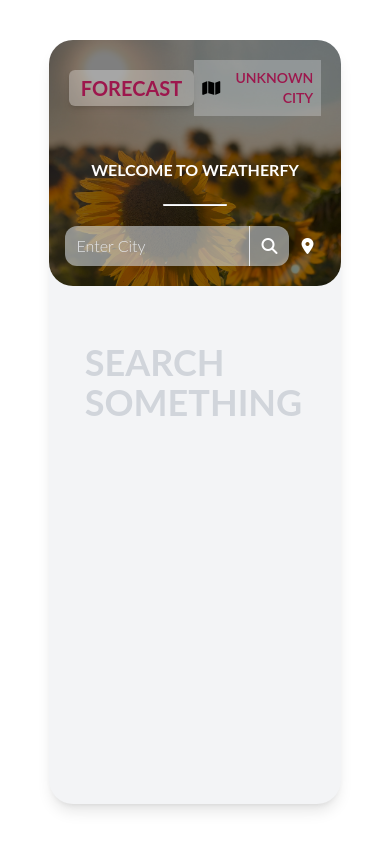
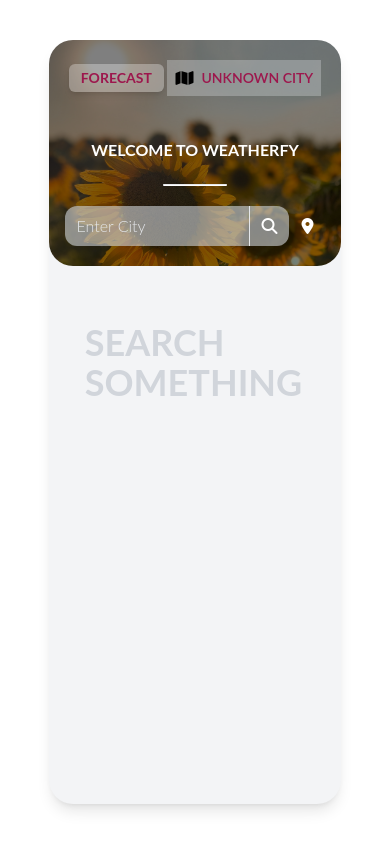
Before and after one commit to cimp08/weather-app, a React (Create React App) app: page / in a window 390 px wide. Built offline with nearby package versions, Linux system fonts and the light colour scheme; no server answers.

Commit message:
make forecast text more responsive

```diff
--- a/src/components/FormSection.js
+++ b/src/components/FormSection.js
@@ -4,7 +4,7 @@ const FormSection = (props) => {
   return (
     <div className="form-container">
       <div className="flex items-center justify-center">
-        <h3 className="my-auto mr-auto text-xl text-pink-800 font-bold shadow-md py-1 px-3 rounded-md bg-white bg-opacity-30 uppercase">
+        <h3 className="my-auto mr-auto text-sm md:text-xl text-pink-800 font-bold shadow-md py-1 px-3 rounded-md bg-white bg-opacity-30 uppercase">
           Forecast
         </h3>
         <div className="flex p-2 text.gray-100 bg-gray-200 bg-opacity-30 rounded.lg">
```
